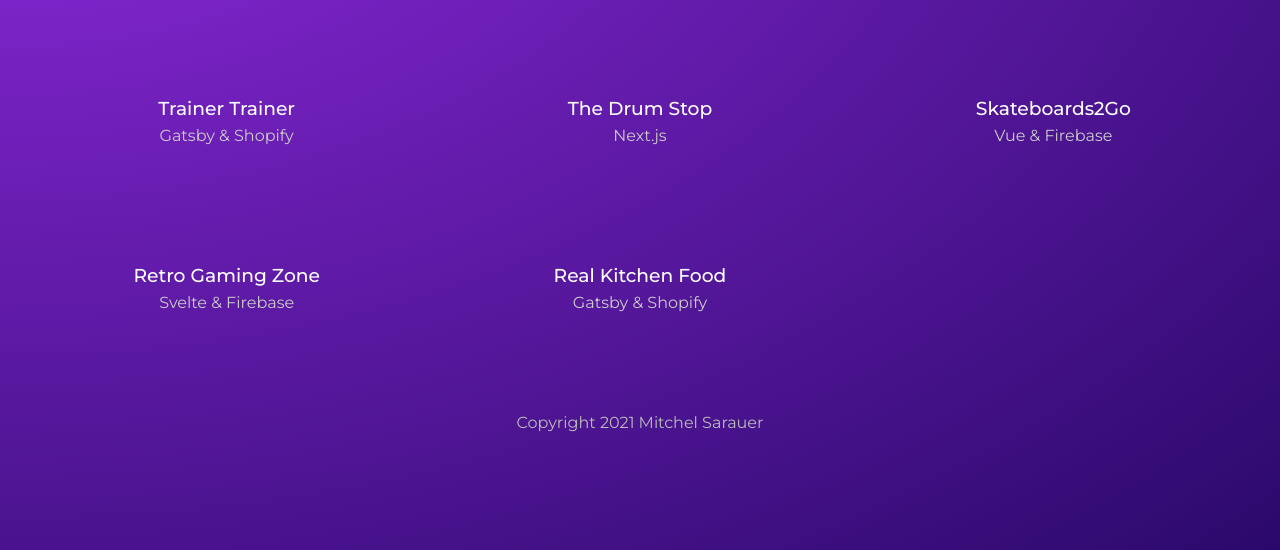
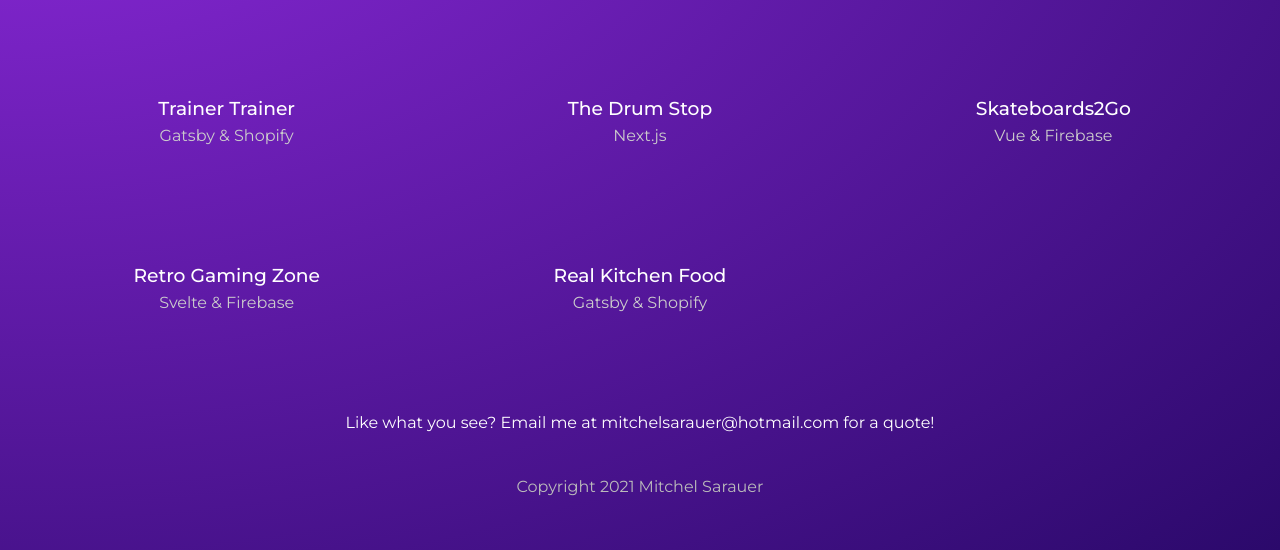
Before and after one commit to msarauer/fake_personal_site, a Gatsby site in the folder mitchels-site/: page /projects in a window 1280 px wide. Shown: the part 250-800 px from the top of the page. Built offline with nearby package versions, Linux system fonts and the light colour scheme; Gatsby itself is replaced by a stand-in of ours.

Commit message:
When added, the projects page makes multiple queries to graphql

```diff
--- a/mitchels-site/gatsby-config.js
+++ b/mitchels-site/gatsby-config.js
@@ -21,5 +21,6 @@ module.exports = {
     title: "Mitchel Sarauer's Personal Site",
     description: "web dev portfolio",
     copyright: "This website is copyright 2021 Mitchel Sarauer",
+    contact: "mitchelsarauer@hotmail.com",
   },
 }
--- a/mitchels-site/src/pages/projects/index.js
+++ b/mitchels-site/src/pages/projects/index.js
@@ -5,7 +5,8 @@ import * as styles from "../../styles/projects.module.scss"
 
 const Projects = ({ data }) => {
   console.log(data)
-  const projects = data.allMarkdownRemark.nodes
+  const projects = data.projects.nodes
+  const contact = data.contact.siteMetadata.contact
 
   return (
     <Layout>
@@ -22,6 +23,7 @@ const Projects = ({ data }) => {
             </Link>
           ))}
         </div>
+        <p>Like what you see? Email me at {contact} for a quote!</p>
       </div>
     </Layout>
   )
@@ -31,7 +33,9 @@ export default Projects
 
 export const query = graphql`
   query ProjectsPage {
-    allMarkdownRemark(sort: { fields: frontmatter___date, order: DESC }) {
+    projects: allMarkdownRemark(
+      sort: { fields: frontmatter___date, order: DESC }
+    ) {
       nodes {
         frontmatter {
           slug
@@ -41,5 +45,10 @@ export const query = graphql`
         id
       }
     }
+    contact: site {
+      siteMetadata {
+        contact
+      }
+    }
   }
 `
```
